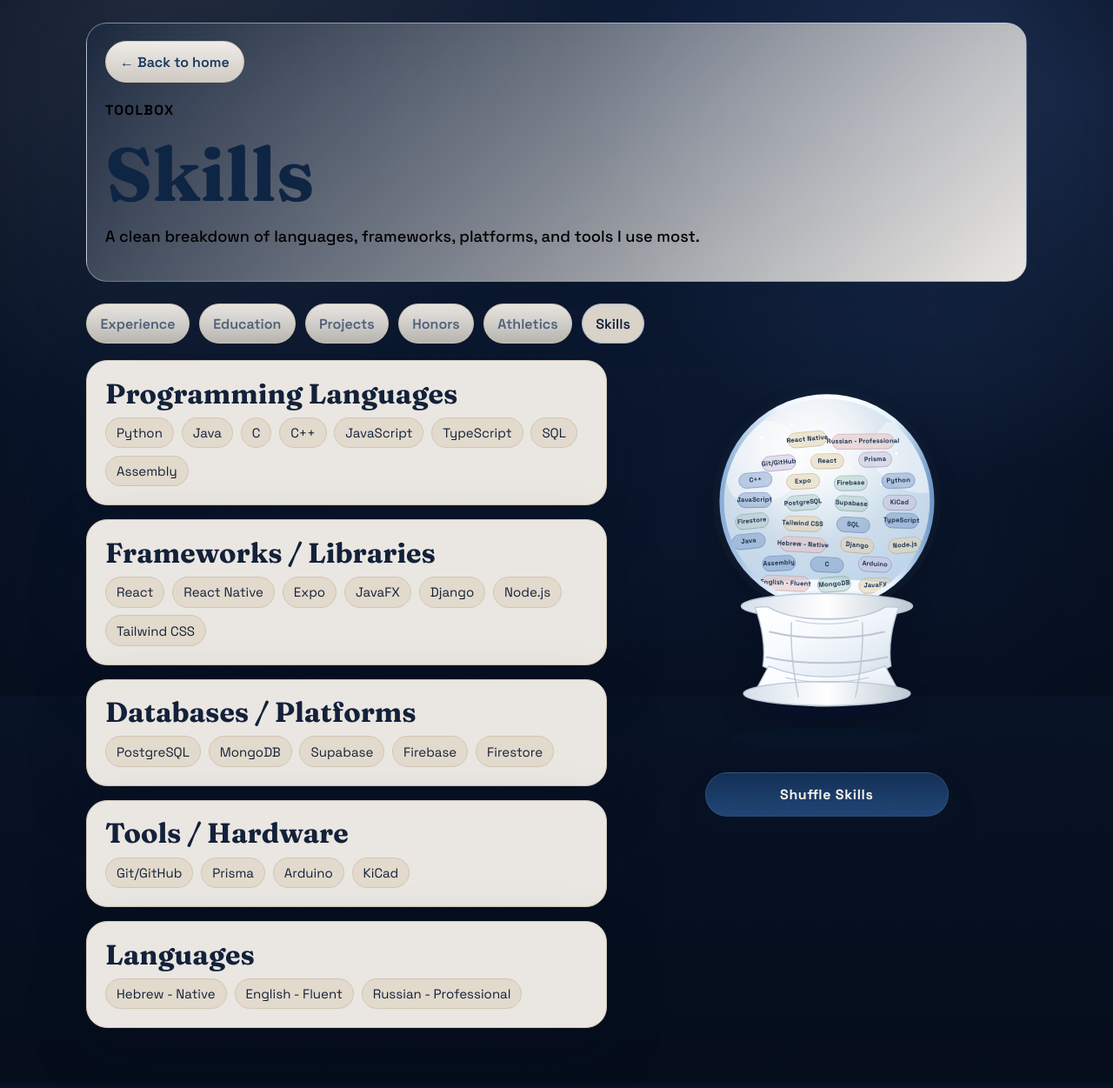
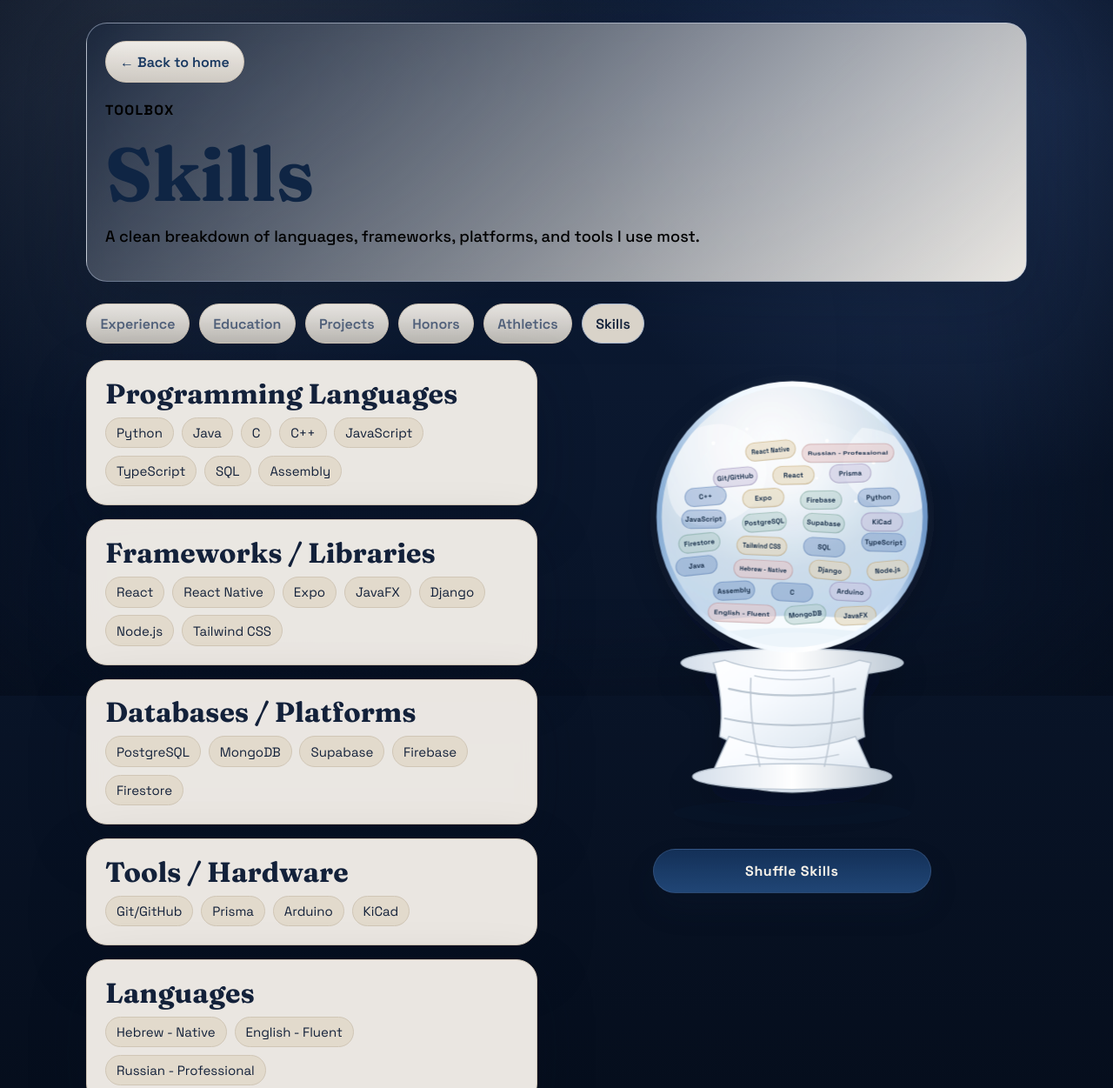
Before and after one commit to Kris1807/Personal-Website, a plain HTML site: page skills.html in a window 1280 px wide. Shown: the top 1251 px of the page at 87% size. Drawn offline with Linux system fonts and the light colour scheme.

Commit message:
Polish skills snow globe readability

```diff
--- a/site.js
+++ b/site.js
@@ -656,14 +656,14 @@ function renderAthleticsGallery(root) {
 }
 
 const brainBankRows = [
-  { y: 136, left: 282, right: 418, count: 2 },
-  { y: 170, left: 236, right: 464, count: 3 },
-  { y: 206, left: 196, right: 504, count: 4 },
-  { y: 242, left: 176, right: 524, count: 4 },
-  { y: 278, left: 168, right: 532, count: 4 },
-  { y: 314, left: 182, right: 518, count: 4 },
-  { y: 350, left: 226, right: 474, count: 3 },
-  { y: 386, left: 236, right: 464, count: 3 },
+  { y: 138, left: 278, right: 422, count: 2 },
+  { y: 172, left: 228, right: 472, count: 3 },
+  { y: 208, left: 184, right: 516, count: 4 },
+  { y: 244, left: 162, right: 538, count: 4 },
+  { y: 280, left: 158, right: 542, count: 4 },
+  { y: 316, left: 170, right: 530, count: 4 },
+  { y: 352, left: 206, right: 494, count: 3 },
+  { y: 388, left: 220, right: 480, count: 3 },
 ];
 
 function shuffleArray(items) {
@@ -686,7 +686,10 @@ function flattenSkills() {
 }
 
 function estimateBrainTokenWidth(label) {
-  return Math.max(58, Math.min(110, 18 + label.length * 4.1));
+  const length = label.length;
+  if (length >= 21) return Math.min(156, 30 + length * 5.1);
+  if (length >= 16) return Math.min(142, 26 + length * 4.9);
+  return Math.max(64, Math.min(126, 22 + length * 4.6));
 }
 
 function computeBrainBankLayout(tokens) {
@@ -733,25 +736,36 @@ function createBrainBankToken(token) {
   group.setAttribute("tabindex", "0");
 
   shadow.setAttribute("x", String(-token.width / 2));
-  shadow.setAttribute("y", "-13");
+  shadow.setAttribute("y", "-14");
   shadow.setAttribute("width", String(token.width));
-  shadow.setAttribute("height", "26");
-  shadow.setAttribute("rx", "13");
-  shadow.setAttribute("ry", "13");
+  shadow.setAttribute("height", "28");
+  shadow.setAttribute("rx", "14");
+  shadow.setAttribute("ry", "14");
   shadow.setAttribute("class", "brain-bank-token-shadow");
 
   rect.setAttribute("x", String(-token.width / 2));
-  rect.setAttribute("y", "-14");
+  rect.setAttribute("y", "-15");
   rect.setAttribute("width", String(token.width));
-  rect.setAttribute("height", "26");
-  rect.setAttribute("rx", "13");
-  rect.setAttribute("ry", "13");
+  rect.setAttribute("height", "28");
+  rect.setAttribute("rx", "14");
+  rect.setAttribute("ry", "14");
   rect.setAttribute("class", "brain-bank-token-pill");
 
   text.setAttribute("text-anchor", "middle");
   text.setAttribute("dominant-baseline", "middle");
-  text.setAttribute("y", "-1");
+  text.setAttribute("y", "0");
   text.setAttribute("class", "brain-bank-token-text");
+  const labelLength = token.label.length;
+  const fontSize =
+    labelLength > 21 ? 0.5 :
+    labelLength > 18 ? 0.54 :
+    labelLength > 14 ? 0.6 :
+    0.68;
+  text.style.fontSize = `${fontSize}rem`;
+  if (labelLength > 11) {
+    text.setAttribute("textLength", String(Math.max(38, token.width - 18)));
+    text.setAttribute("lengthAdjust", "spacingAndGlyphs");
+  }
   text.textContent = token.label;
 
   title.textContent = `${token.label} · ${token.category}`;
@@ -815,33 +829,33 @@ function renderSkillBrainBank() {
   section.className = "brain-bank-panel";
   section.innerHTML = `
     <div class="brain-bank-stage">
-      <svg class="brain-bank-svg" viewBox="0 0 700 690" role="img" aria-label="Interactive snow globe filled with skills">
+      <svg class="brain-bank-svg" viewBox="0 0 700 728" role="img" aria-label="Interactive snow globe filled with skills">
         <defs>
-          <circle id="brain-bank-shape" cx="350" cy="240" r="184" />
+          <circle id="brain-bank-shape" cx="350" cy="236" r="206" />
           <clipPath id="brain-bank-clip">
             <use href="#brain-bank-shape" />
           </clipPath>
-          <radialGradient id="brain-bank-glass-fill" cx="42%" cy="22%" r="82%">
+          <radialGradient id="brain-bank-glass-fill" cx="42%" cy="21%" r="82%">
             <stop offset="0%" stop-color="#ffffff" stop-opacity="0.99" />
             <stop offset="24%" stop-color="#f8fcff" stop-opacity="0.96" />
-            <stop offset="58%" stop-color="#deeffd" stop-opacity="0.9" />
-            <stop offset="100%" stop-color="#bed8f2" stop-opacity="0.96" />
+            <stop offset="60%" stop-color="#deeffd" stop-opacity="0.9" />
+            <stop offset="100%" stop-color="#bed8f2" stop-opacity="0.97" />
           </radialGradient>
           <radialGradient id="brain-bank-core-glow" cx="50%" cy="30%" r="60%">
-            <stop offset="0%" stop-color="#ffffff" stop-opacity="0.58" />
-            <stop offset="46%" stop-color="#f6fbff" stop-opacity="0.18" />
+            <stop offset="0%" stop-color="#ffffff" stop-opacity="0.6" />
+            <stop offset="48%" stop-color="#f6fbff" stop-opacity="0.2" />
             <stop offset="100%" stop-color="#dceeff" stop-opacity="0" />
           </radialGradient>
           <linearGradient id="brain-bank-rim" x1="0%" x2="100%" y1="0%" y2="0%">
-            <stop offset="0%" stop-color="#89add6" />
-            <stop offset="28%" stop-color="#edf7ff" />
-            <stop offset="58%" stop-color="#ffffff" />
+            <stop offset="0%" stop-color="#88add6" />
+            <stop offset="26%" stop-color="#edf7ff" />
+            <stop offset="56%" stop-color="#ffffff" />
             <stop offset="82%" stop-color="#e4f2ff" />
             <stop offset="100%" stop-color="#6e97c8" />
           </linearGradient>
           <linearGradient id="brain-bank-base-fill" x1="0%" x2="100%" y1="0%" y2="100%">
             <stop offset="0%" stop-color="#ffffff" />
-            <stop offset="35%" stop-color="#f8fbff" />
+            <stop offset="34%" stop-color="#f8fbff" />
             <stop offset="72%" stop-color="#e4ecf4" />
             <stop offset="100%" stop-color="#cfd7df" />
           </linearGradient>
@@ -858,40 +872,40 @@ function renderSkillBrainBank() {
             <feColorMatrix in="blur" type="matrix" values="1 0 0 0 0  0 1 0 0 0  0 0 1 0 0  0 0 0 0.24 0" />
           </filter>
         </defs>
-        <ellipse class="brain-bank-floor-shadow" cx="350" cy="654" rx="168" ry="19" />
+        <ellipse class="brain-bank-floor-shadow" cx="350" cy="694" rx="184" ry="20" />
         <g filter="url(#brain-bank-shadow)">
+          <ellipse class="brain-bank-base-top" cx="350" cy="462" rx="172" ry="22" />
+          <path class="brain-bank-base-body" d="M228 462C238 494 244 535 238 576C274 594 314 604 350 604C386 604 426 594 462 576C456 535 462 494 472 462L454 458C425 469 389 474 350 474C311 474 275 469 246 458Z" />
+          <path class="brain-bank-base-foot" d="M252 576C284 587 317 593 350 593C383 593 416 587 448 576L476 638C434 654 392 662 350 662C308 662 266 654 224 638Z" />
+          <ellipse class="brain-bank-base-bottom" cx="350" cy="638" rx="154" ry="20" />
+          <path class="brain-bank-base-trim-line" d="M252 502C309 516 391 516 448 502" />
+          <path class="brain-bank-base-trim-line" d="M246 548C308 562 392 562 454 548" />
+          <path class="brain-bank-base-trim-line soft" d="M292 482C327 490 373 490 408 482" />
+          <path class="brain-bank-base-trim-line soft" d="M278 604C321 614 379 614 422 604" />
+          <path class="brain-bank-base-trim-line vertical" d="M286 486C284 528 289 574 300 622" />
+          <path class="brain-bank-base-trim-line vertical" d="M414 486C416 528 411 574 400 622" />
           <g clip-path="url(#brain-bank-clip)">
-            <circle class="brain-bank-fill" cx="350" cy="240" r="184" />
-            <ellipse class="brain-bank-core-glow" cx="350" cy="222" rx="150" ry="118" />
-            <ellipse class="brain-bank-snow-drift" cx="350" cy="408" rx="170" ry="32" />
-            <ellipse class="brain-bank-snow-shadow" cx="350" cy="414" rx="132" ry="18" />
-            <path class="brain-bank-sheen-primary" d="M196 118C230 88 278 94 301 132C316 156 314 191 292 214C265 242 221 253 194 236C164 218 165 147 196 118Z" />
-            <path class="brain-bank-sheen-secondary" d="M454 101C495 103 532 125 550 158C560 176 560 201 548 214C529 232 492 228 456 203C421 177 418 138 454 101Z" />
-            <path class="brain-bank-sheen-ribbon" d="M222 440C278 415 319 406 372 408C422 410 467 422 509 450L494 476C456 454 417 445 374 444C322 442 284 449 238 471Z" />
+            <circle class="brain-bank-fill" cx="350" cy="236" r="206" />
+            <ellipse class="brain-bank-core-glow" cx="350" cy="214" rx="166" ry="130" />
+            <ellipse class="brain-bank-snow-drift" cx="350" cy="420" rx="184" ry="31" />
+            <ellipse class="brain-bank-snow-shadow" cx="350" cy="425" rx="142" ry="17" />
+            <path class="brain-bank-sheen-primary" d="M182 112C220 80 274 88 300 128C316 154 314 190 290 216C260 248 212 259 182 240C148 220 149 143 182 112Z" />
+            <path class="brain-bank-sheen-secondary" d="M458 98C502 100 542 126 560 160C570 178 570 204 556 218C536 238 496 232 458 206C420 180 418 138 458 98Z" />
+            <path class="brain-bank-sheen-ribbon" d="M214 448C272 422 317 413 372 415C425 417 474 430 518 458L500 486C460 462 419 452 374 451C320 449 278 456 232 480Z" />
             <g class="brain-bank-flurries">
-              <circle cx="236" cy="128" r="3.2" />
-              <circle cx="288" cy="106" r="2.6" />
-              <circle cx="404" cy="124" r="3" />
-              <circle cx="472" cy="156" r="2.6" />
-              <circle cx="246" cy="206" r="2.4" />
-              <circle cx="444" cy="210" r="2.2" />
-              <circle cx="332" cy="144" r="2.1" />
-              <circle cx="388" cy="182" r="2.1" />
+              <circle cx="228" cy="122" r="3.1" />
+              <circle cx="280" cy="100" r="2.7" />
+              <circle cx="404" cy="118" r="3" />
+              <circle cx="476" cy="152" r="2.6" />
+              <circle cx="242" cy="208" r="2.3" />
+              <circle cx="448" cy="212" r="2.2" />
+              <circle cx="332" cy="136" r="2.1" />
+              <circle cx="388" cy="176" r="2.1" />
             </g>
             <g class="brain-bank-skill-layer" data-brain-bank-layer></g>
           </g>
-          <circle class="brain-bank-shell" cx="350" cy="240" r="184" />
-          <circle class="brain-bank-shell-glow" cx="350" cy="240" r="179" filter="url(#brain-bank-inner-glow)" />
-          <ellipse class="brain-bank-base-top" cx="350" cy="423" rx="150" ry="22" />
-          <path class="brain-bank-base-body" d="M224 425C236 455 243 495 238 528C275 548 314 558 350 558C386 558 425 548 462 528C457 495 464 455 476 425L454 424C430 438 394 446 350 446C306 446 270 438 246 424Z" />
-          <path class="brain-bank-base-foot" d="M248 528C280 541 314 547 350 547C386 547 420 541 452 528L476 573C434 590 392 598 350 598C308 598 266 590 224 573Z" />
-          <ellipse class="brain-bank-base-bottom" cx="350" cy="576" rx="146" ry="21" />
-          <path class="brain-bank-base-trim-line" d="M250 468C307 482 393 482 450 468" />
-          <path class="brain-bank-base-trim-line" d="M244 512C307 526 393 526 456 512" />
-          <path class="brain-bank-base-trim-line soft" d="M296 448C328 456 372 456 404 448" />
-          <path class="brain-bank-base-trim-line soft" d="M278 548C321 559 379 559 422 548" />
-          <path class="brain-bank-base-trim-line vertical" d="M288 452C286 492 290 534 300 582" />
-          <path class="brain-bank-base-trim-line vertical" d="M412 452C414 492 410 534 400 582" />
+          <circle class="brain-bank-shell" cx="350" cy="236" r="206" />
+          <circle class="brain-bank-shell-glow" cx="350" cy="236" r="200" filter="url(#brain-bank-inner-glow)" />
         </g>
       </svg>
     </div>
--- a/styles.css
+++ b/styles.css
@@ -512,12 +512,12 @@ li {
 }
 
 body[data-section="skills"] .section-content-wrap {
-  max-width: 1240px;
+  max-width: 1280px;
 }
 
 .skills-stack-layout {
   display: grid;
-  grid-template-columns: minmax(0, 1fr) minmax(380px, 460px);
+  grid-template-columns: minmax(0, 1fr) minmax(430px, 540px);
   gap: 1.4rem;
   align-items: start;
 }
@@ -548,7 +548,7 @@ body[data-section="skills"] .section-content-wrap {
 
 .brain-bank-svg {
   display: block;
-  width: min(100%, 460px);
+  width: min(100%, 520px);
   margin-inline: auto;
   overflow: visible;
 }
@@ -566,7 +566,7 @@ body[data-section="skills"] .section-content-wrap {
 }
 
 .brain-bank-snow-drift {
-  fill: rgba(248, 252, 255, 0.96);
+  fill: rgba(248, 252, 255, 0.97);
 }
 
 .brain-bank-snow-shadow {
@@ -631,7 +631,7 @@ body[data-section="skills"] .section-content-wrap {
 
 .brain-bank-button {
   appearance: none;
-  width: min(100%, 280px);
+  width: min(100%, 320px);
   display: inline-flex;
   align-items: center;
   justify-content: center;
@@ -685,9 +685,9 @@ body[data-section="skills"] .section-content-wrap {
 .brain-bank-token-text {
   fill: #102845;
   font-family: "Space Grotesk", sans-serif;
-  font-size: 0.72rem;
+  font-size: 0.68rem;
   font-weight: 700;
-  letter-spacing: 0.02em;
+  letter-spacing: 0.01em;
   pointer-events: none;
 }
 
@@ -1506,7 +1506,7 @@ body[data-page="landing"] .scroll-progress span {
   }
 
   .brain-bank-token-text {
-    font-size: 0.62rem;
+    font-size: 0.58rem;
   }
 
   .brain-bank-button {
```
